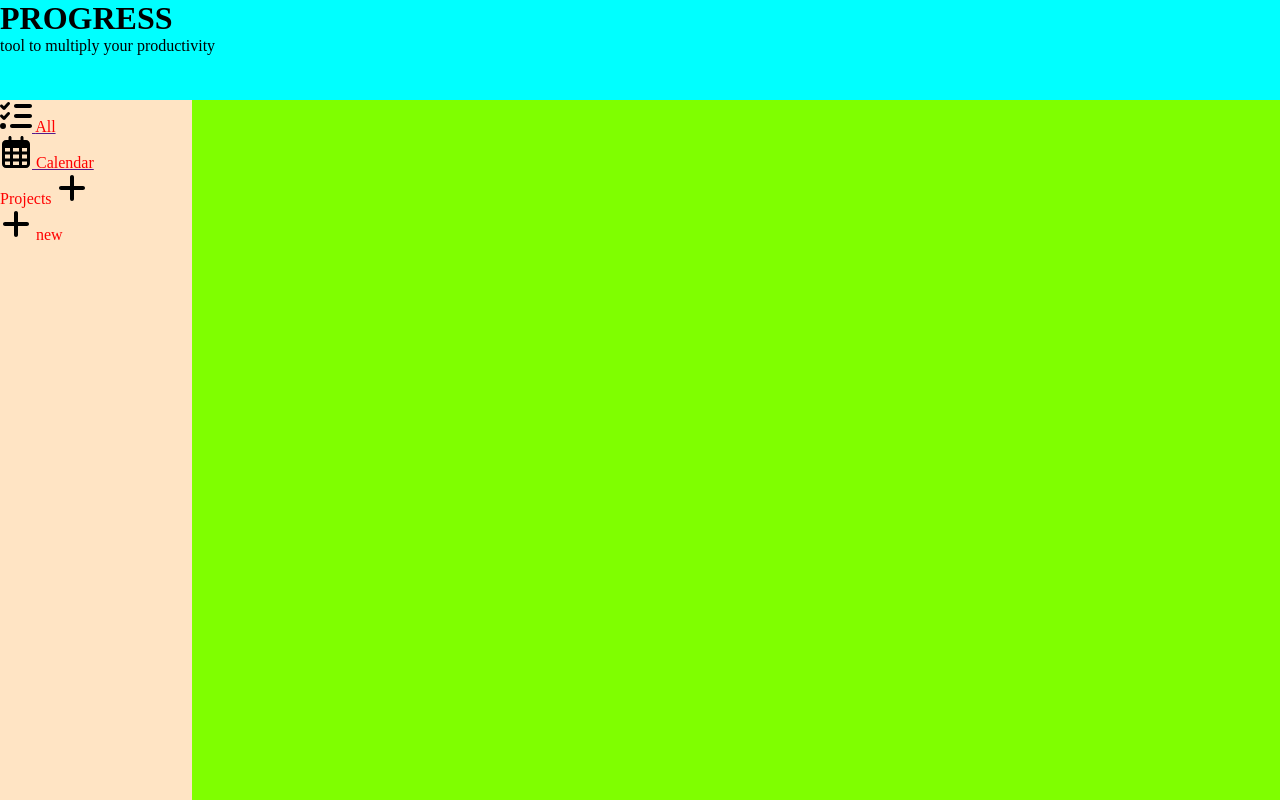
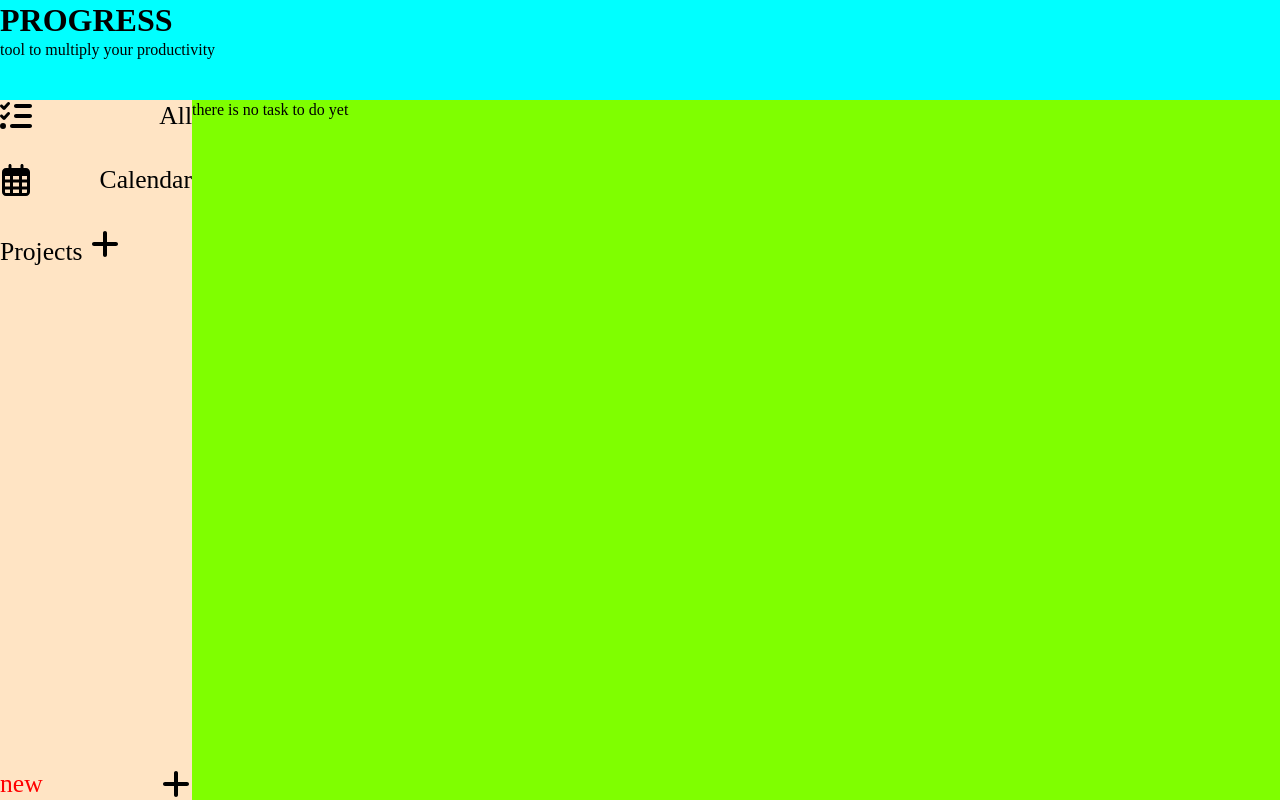
Before and after one commit to Kiori2557/todoList, a website built with webpack: page src/index.html in a window 1280 px wide. Built offline with nearby package versions, Linux system fonts and the light colour scheme.

Commit message:
add functions to js -name change (renderTaskCard.js => renderAllTab) -enable renderTaskCard to display each task card on all tab -added populateProjectList func to populate each project on project list     after every new project is created

```diff
--- a/src/create.js
+++ b/src/create.js
@@ -2,6 +2,9 @@ import { taskArr } from ".";
 import { projectArr } from ".";
 import { generateTaskDialog } from "./renderDialog";
 import { generateProjectDialog } from "./renderDialog";
+import { removeTaskNode } from "./renderDialog";
+import { projectListContainer } from "./populateDom";
+import { populateProjectList } from "./populateDom";
 const dialog = document.querySelector("dialog");
 const newTaskForm = document.querySelector(".addNewTask");
 
@@ -38,6 +41,7 @@ export function create() {
   const dueDateVal = document.querySelector("#dueDate").value;
   const priorityVal = document.querySelector("#priority").value;
   const typeVal = document.querySelector("#type").value;
+
   let title = titleVal;
   let description = descriptionVal;
   let dueDate = dueDateVal;
@@ -48,12 +52,11 @@ export function create() {
     let category = option.value;
     let task = new Task(title, description, dueDate, priority, category);
     taskArr.push(task);
-    const jsonTask = JSON.stringify(taskArr);
-    console.log(taskArr);
+    removeTaskNode();
   } else if (typeVal === "project") {
     let project = new Project(title, description, dueDate, priority);
     projectArr.push(project);
-    const jsonProject = JSON.stringify(projectArr);
-    console.log(projectArr);
+    projectListContainer.innerHTML = "";
+    populateProjectList();
   }
 }
--- a/src/index.html
+++ b/src/index.html
@@ -11,9 +11,9 @@
       <p>tool to multiply your productivity</p>
     </header>
     <nav>
-      <ul>
-        <a href="">
+      <ul class="navBar">
         <li>
+          <a class="allTask">
             <svg
               class="icon"
               xmlns="http://www.w3.org/2000/svg"
@@ -24,10 +24,10 @@
               />
             </svg>
             <span>All</span>
+          </a>
         </li>
-        </a>
-        <a href="">
         <li>
+          <a>
             <svg
               class="icon"
               xmlns="http://www.w3.org/2000/svg"
@@ -38,10 +38,12 @@
               />
             </svg>
             <span>Calendar</span>
+          </a>
         </li>
-        </a>
+        <li>
           <a class="newProject">
-          <li>
+            <div class="projectContainer">
+              <div class="projectHead">
                 <span> Projects</span>
                 <svg
                   class="icon"
@@ -52,10 +54,14 @@
                     d="M256 80c0-17.7-14.3-32-32-32s-32 14.3-32 32l0 144L48 224c-17.7 0-32 14.3-32 32s14.3 32 32 32l144 0 0 144c0 17.7 14.3 32 32 32s32-14.3 32-32l0-144 144 0c17.7 0 32-14.3 32-32s-14.3-32-32-32l-144 0 0-144z"
                   />
                 </svg>
+              </div>
+              <ul class="projectList"></ul>
+            </div>
+          </a>
         </li>
-        </a>
+        <li>
           <a class="newTask">
-          <li>
+            <span>new</span>
             <svg
               class="icon"
               xmlns="http://www.w3.org/2000/svg"
@@ -65,9 +71,8 @@
                 d="M256 80c0-17.7-14.3-32-32-32s-32 14.3-32 32l0 144L48 224c-17.7 0-32 14.3-32 32s14.3 32 32 32l144 0 0 144c0 17.7 14.3 32 32 32s32-14.3 32-32l0-144 144 0c17.7 0 32-14.3 32-32s-14.3-32-32-32l-144 0 0-144z"
               />
             </svg>
-            <span>new</span>
+          </a>
         </li>
-        </a>
       </ul>
     </nav>
     <main class="content"></main>
--- a/src/index.js
+++ b/src/index.js
@@ -2,15 +2,19 @@ import "./style.css";
 import { generateDialog } from "./renderDialog";
 import { showDialog } from "./create";
 import { create } from "./create";
-import { createTaskCards } from "./renderTaskCard";
+import { renderTaskCard } from "./renderAllTab";
 
 const newTask = document.querySelector(".newTask");
-const newProject = document.querySelector(".newProject");
+const newProject = document.querySelector(".projectHead>.icon");
 const createBtn = document.querySelector(".create");
+const allTask = document.querySelector(".allTask");
 export const taskArr = [];
 export const projectArr = [];
+
+window.addEventListener("load", renderTaskCard);
 
 newTask.addEventListener("click", () => showDialog("task"));
 newProject.addEventListener("click", () => showDialog("project"));
 createBtn.addEventListener("click", create);
-createBtn.addEventListener("click", createTaskCards);
+
+allTask.addEventListener("click", renderTaskCard);
--- /dev/null
+++ b/src/populateDom.js
@@ -0,0 +1,9 @@
+import { projectArr } from ".";
+export const projectListContainer = document.querySelector(".projectList");
+export function populateProjectList() {
+  projectArr.forEach((project) => {
+    const projectLi = document.createElement("li");
+    projectLi.textContent = project.title;
+    projectListContainer.appendChild(projectLi);
+  });
+}
--- a/src/renderTaskCard.js
+++ b/src/renderAllTab.js
@@ -1,7 +1,12 @@
 import { taskArr } from ".";
 const content = document.querySelector(".content");
-export function createTaskCards() {
+export function renderTaskCard() {
   content.innerHTML = "";
+  if (taskArr.length === 0) {
+    const noTask = document.createElement("p");
+    content.textContent = "there is no task to do yet";
+    content.appendChild(noTask);
+  }
   taskArr.forEach((task) => {
     const card = document.createElement("div");
     const title = document.createElement("div");
@@ -9,11 +14,14 @@ export function createTaskCards() {
     const dueDate = document.createElement("div");
     const priority = document.createElement("div");
     const category = document.createElement("div");
+
     title.textContent = task.title;
     description.textContent = task.description;
     dueDate.textContent = task.dueDate;
     priority.textContent = task.priority;
     category.textContent = task.category;
+
+    card.classList.add("taskCard");
     card.appendChild(title);
     card.appendChild(description);
     card.appendChild(dueDate);
--- a/src/renderDialog.js
+++ b/src/renderDialog.js
@@ -1,13 +1,19 @@
 const createBtn = document.querySelector(".create");
+
 const type = document.querySelector("#type");
 export function generateTaskDialog() {
   type.value = "task";
   const projectSelectorLabel = document.createElement("label");
   const projectSelector = document.createElement("select");
+
   projectSelector.classList.add("category");
   projectSelector.setAttribute("type", "option");
+
   const option = document.createElement("option");
+
   projectSelectorLabel.textContent = "Choose your project";
+  projectSelectorLabel.classList.add("categoryLabel");
+
   option.textContent = "default";
   option.setAttribute("value", "default");
   projectSelector.appendChild(option);
@@ -18,3 +24,11 @@ export function generateTaskDialog() {
 export function generateProjectDialog() {
   type.value = "project";
 }
+
+export function removeTaskNode() {
+  const parentNode = createBtn.parentNode;
+  const category = document.querySelector(".category");
+  const categoryLabel = document.querySelector(".categoryLabel");
+  parentNode.removeChild(category);
+  parentNode.removeChild(categoryLabel);
+}
--- a/src/style.css
+++ b/src/style.css
@@ -1,5 +1,6 @@
 :root {
   font-size: 16px;
+  line-height: 1.25;
   --header-height: 100px;
   --nav-width: 12rem;
 }
@@ -23,18 +24,33 @@ nav {
   background-color: bisque;
   position: fixed;
 }
-nav > ul > li {
+.navBar {
   display: flex;
-  height: 35px;
-  justify-content: center;
+  height: calc(100vh - var(--header-height));
+  flex-direction: column;
+  align-items: center;
+  gap: 2rem;
+}
+ul > li {
+  width: var(--nav-width);
+  max-height: 10rem;
+}
+ul > li > a {
+  display: flex;
+  align-items: center;
+  justify-content: space-between;
+  font-size: 1.6rem;
+}
+ul > li > a:hover {
+  background-color: green;
+}
+.navBar > li:last-child {
+  color: red;
+  margin-top: auto;
 }
 .icon {
   width: 2rem;
   height: 2rem;
-}
-li:last-child {
-  margin-top: auto;
-  color: red;
 }
 
 main {
@@ -43,3 +59,12 @@ main {
   width: calc(100vw - var(--nav-width));
   height: calc(100vh - var(--header-height));
 }
+
+.taskCard {
+  border: 1px solid red;
+}
+
+/* project*/
+.projectList > * {
+  margin-left: 2rem;
+}
```
Lines whose indentation alone changed are shown as unchanged.
